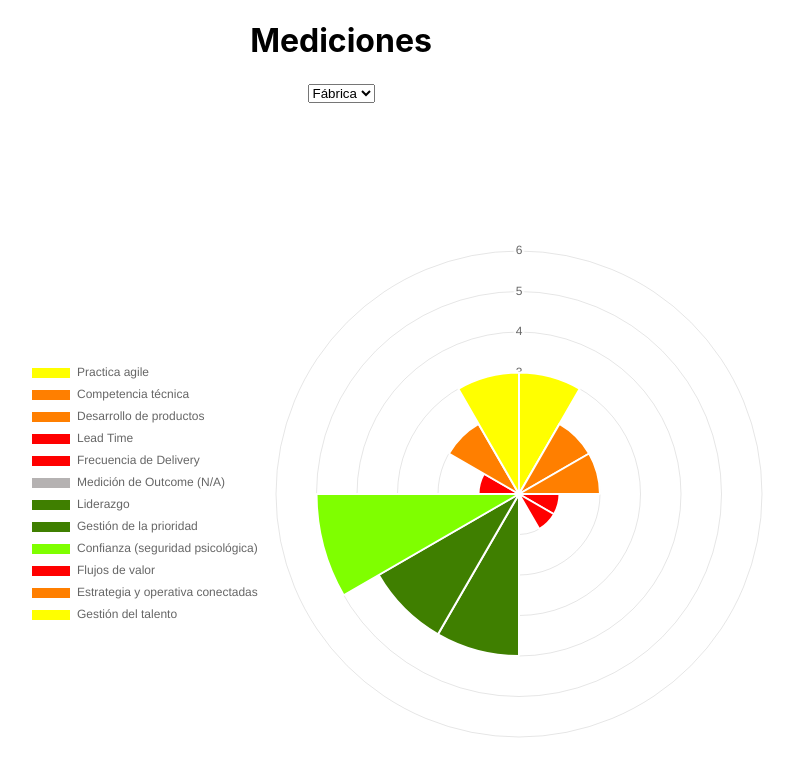
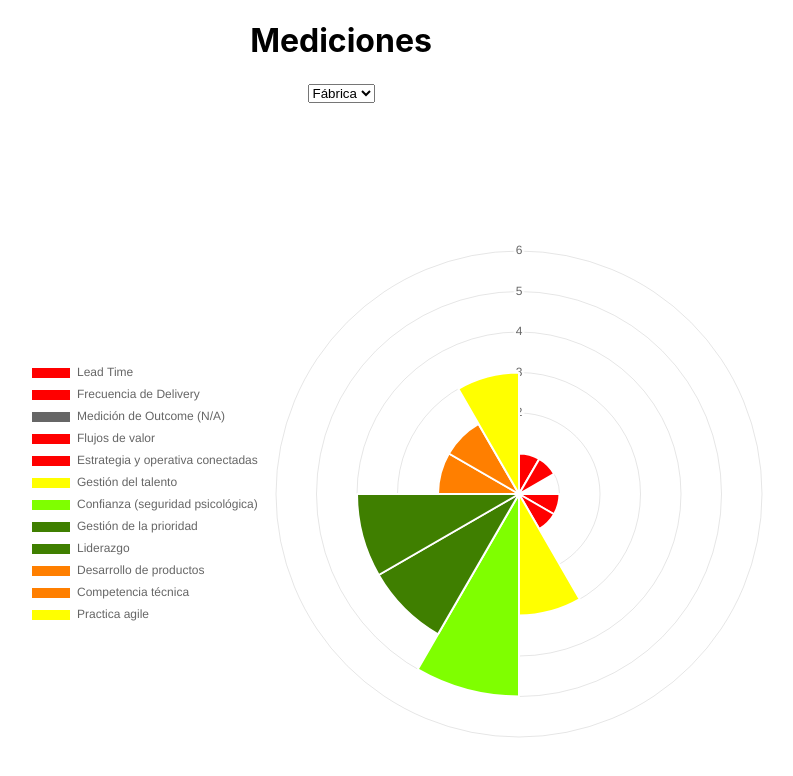
Before and after one commit to matitanio/visulizacion-modelo-madurez, a React (Create React App) app: page / in a window 1280 px wide. Shown: the top 776 px of the page, without its empty margins (299-1092 px from the left). Built offline with nearby package versions, Linux system fonts and the light colour scheme.

Commit message:
ajuste de posiciones

```diff
--- a/src/App.js
+++ b/src/App.js
@@ -14,7 +14,7 @@ import { PolarArea } from 'react-chartjs-2';
 function App() {
   ChartJS.register(RadialLinearScale, ArcElement, Tooltip, Legend);
   let equipoSeleccionado;
-  let valores=[3,2,2,1,1,0,4,4,5,1,2,3];
+  let valores=[1,1,0,1,1,3,5,4,4,2,2,3];
 
   const mapaColores = ['',
   'rgb(255, 0, 0)', //1-Rojo
@@ -28,18 +28,18 @@ function App() {
   function getData(){
     return {
       labels: [
-    'Practica agile',
-    'Competencia técnica',
-    'Desarrollo de productos',
     'Lead Time',
     'Frecuencia de Delivery',
     'Medición de Outcome (N/A)',
-    'Liderazgo',
-    'Gestión de la prioridad',
-    'Confianza (seguridad psicológica)',
     'Flujos de valor',
     'Estrategia y operativa conectadas',
-    'Gestión del talento'
+    'Gestión del talento',
+    'Confianza (seguridad psicológica)',
+    'Gestión de la prioridad',
+    'Liderazgo',
+    'Desarrollo de productos',
+    'Competencia técnica',
+    'Practica agile'
       ],
       datasets: [{
         label: 'My First Dataset',
@@ -50,7 +50,7 @@ function App() {
           mapaColores[valores[2]],
           mapaColores[valores[3]],
           mapaColores[valores[4]],
-          'rgb(181, 178, 178)',
+          mapaColores[valores[5]],
           mapaColores[valores[6]],
           mapaColores[valores[7]],
           mapaColores[valores[8]],
```
